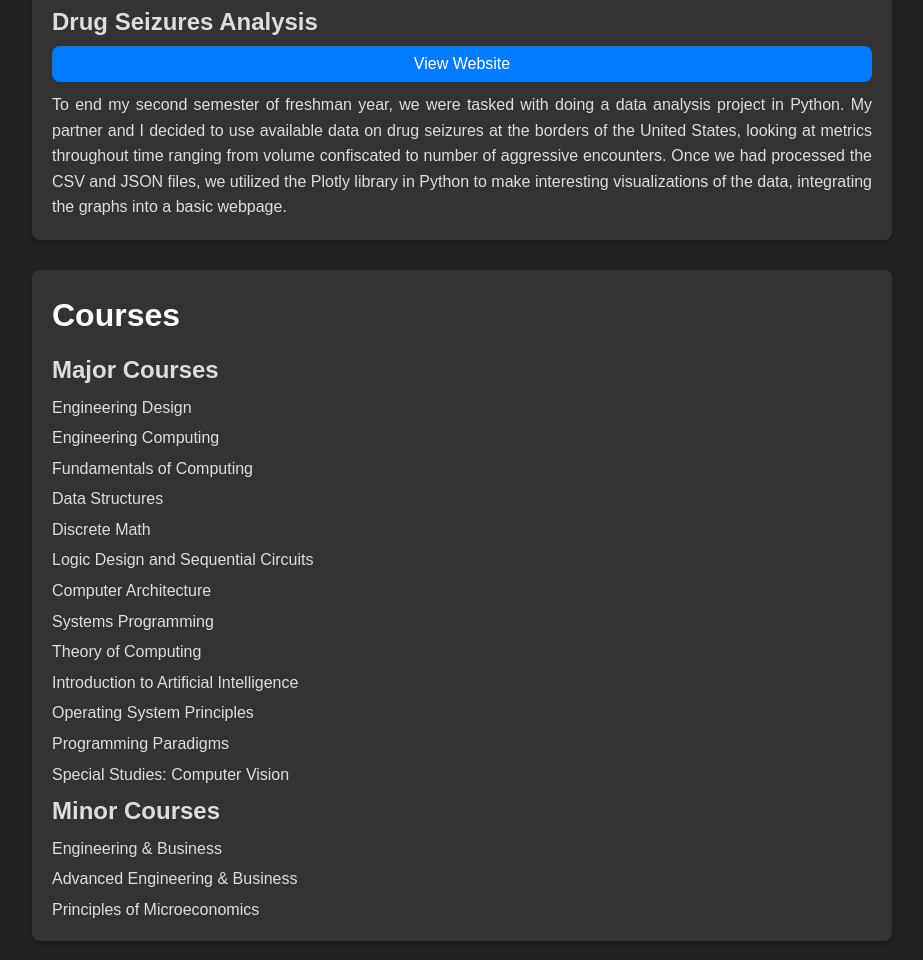
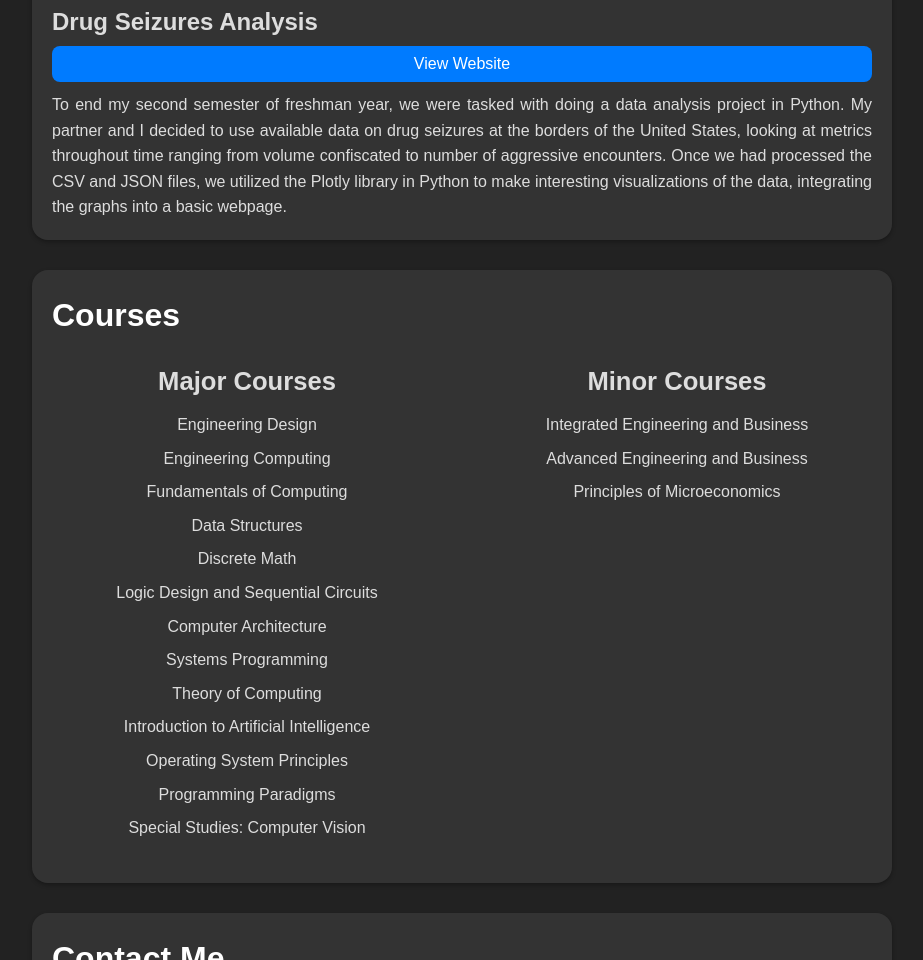
Before and after one commit to aaron-m-lewis/aaron-m-lewis.github.io, a plain HTML site: page index.html in a window 1280 px wide. Shown: the part 1840-2800 px from the top of the page, without its empty margins (178-1101 px from the left). Drawn offline with Linux system fonts and the light colour scheme.

Commit message:
changed class stuff and borders

```diff
--- a/index.html
+++ b/index.html
@@ -1,5 +1,6 @@
 <!DOCTYPE html>
 <html lang="en">
+
 <head>
     <meta charset="UTF-8">
     <meta name="viewport" content="width=device-width, initial-scale=1.0">
@@ -30,7 +31,8 @@
         </section>
 
         <section id="links">
-            <a style='margin-top: 4px;' href="https://www.linkedin.com/in/aaron-matthew-lewis/" target="_blank" class="button">LinkedIn Profile</a>
+            <a style='margin-top: 4px;' href="https://www.linkedin.com/in/aaron-matthew-lewis/" target="_blank"
+                class="button">LinkedIn Profile</a>
             <a href="https://github.com/aaron-m-lewis" target="_blank" class="button">GitHub Profile</a>
             <a style='margin-bottom: 4px;' href="AaronLewisResume.pdf" target="_blank" class="button">Resume PDF</a>
         </section>
@@ -45,8 +47,11 @@
                 makes a tangible difference in the world around me. If you'd like to reach out, please feel free to
                 contact me! Scroll down to see some of the work I've done, or keep reading to learn a little more about
                 me.</p>
-            <p> I'm currently off at school working hard to stay on top of my classes and work on a personal game development project of mine. When I'm not doing those things I like to workout, listen to new indie music, and play competitive
-                video games like Rocket League. Some of my favorite parts of being on campus are talking to friends around Dillon Hall,
+            <p> I'm currently off at school working hard to stay on top of my classes and work on a personal game
+                development project of mine. When I'm not doing those things I like to workout, listen to new indie
+                music, and play competitive
+                video games like Rocket League. Some of my favorite parts of being on campus are talking to friends
+                around Dillon Hall,
                 playing Spikeball out on South Quad, running to my next intramural sports match, or
                 attending one of the many dorm masses.</p>
         </section>
@@ -56,26 +61,46 @@
             <div class="project">
                 <h3>RISC-V Doubly Linked List</h3>
                 <a href="https://github.com/gmax9803/riscv-dllist" target="_blank" class="button">View on GitHub</a>
-                <p style="margin-bottom: 12px;">My partners and I coded a doubly linked list using RISC-V assembly. Mainly, this project taught us about the intricacies of working with limited amounts of registers, the call stack and how it impacts our code, as well as the organization required to perform doubly linked list operations.</p>
+                <p style="margin-bottom: 12px;">My partners and I coded a doubly linked list using RISC-V assembly.
+                    Mainly, this project taught us about the intricacies of working with limited amounts of registers,
+                    the call stack and how it impacts our code, as well as the organization required to perform doubly
+                    linked list operations.</p>
             </div>
             <div class="project">
                 <h3>Regular Expression Parser</h3>
                 <a href="https://github.com/aaron-m-lewis/bgrep" target="_blank" class="button">View on GitHub</a>
-                <p style="margin-bottom: 12px;">Throughout the course of a semester, my partner and I built up our own regular expression parser from scratch in Python. As we learned about better models of computation, starting at deterministic finite automata and ending at Turing machines, we were able to add more features.</p>
+                <p style="margin-bottom: 12px;">Throughout the course of a semester, my partner and I built up our own
+                    regular expression parser from scratch in Python. As we learned about better models of computation,
+                    starting at deterministic finite automata and ending at Turing machines, we were able to add more
+                    features.</p>
             </div>
             <div class="project">
                 <h3>Constellation Model</h3>
-                <p style="margin-bottom: 12px;">During my summer study abroad in London, we were tasked with creating a machine learning project. By utilizing TensorFlow in Python, my team was able to train a convolutional neural network that would process images of the night sky and attempt to identify certain constellations. Due to time constraints and resources, we were not able to make it as accurate as possible, reaching a 65% accuracy in a couple days of training. If I were to redo this project with similar time constraints, I would try to find a dataset with smaller images and work with a smaller model to reduce the number of weights and biases, all to decrease training time and allow for more fine-tuning.</p>
+                <p style="margin-bottom: 12px;">During my summer study abroad in London, we were tasked with creating a
+                    machine learning project. By utilizing TensorFlow in Python, my team was able to train a
+                    convolutional neural network that would process images of the night sky and attempt to identify
+                    certain constellations. Due to time constraints and resources, we were not able to make it as
+                    accurate as possible, reaching a 65% accuracy in a couple days of training. If I were to redo this
+                    project with similar time constraints, I would try to find a dataset with smaller images and work
+                    with a smaller model to reduce the number of weights and biases, all to decrease training time and
+                    allow for more fine-tuning.</p>
             </div>
             <div class="project">
                 <h3>Drug Seizures Analysis</h3>
                 <a href="https://aaron-m-lewis.github.io/borderProject/" target="_blank" class="button">View Website</a>
-                <p>To end my second semester of freshman year, we were tasked with doing a data analysis project in Python. My partner and I decided to use available data on drug seizures at the borders of the United States, looking at metrics throughout time ranging from volume confiscated to number of aggressive encounters. Once we had processed the CSV and JSON files, we utilized the Plotly library in Python to make interesting visualizations of the data, integrating the graphs into a basic webpage.</p>
+                <p>To end my second semester of freshman year, we were tasked with doing a data analysis project in
+                    Python. My partner and I decided to use available data on drug seizures at the borders of the United
+                    States, looking at metrics throughout time ranging from volume confiscated to number of aggressive
+                    encounters. Once we had processed the CSV and JSON files, we utilized the Plotly library in Python
+                    to make interesting visualizations of the data, integrating the graphs into a basic webpage.</p>
             </div>
         </section>
 
         <section id="courses" style="padding-bottom: 14px;">
             <h2>Courses</h2>
+            <div class="courses-container">
+                <!-- Major Courses -->
+                <div class="course-column">
                     <h3>Major Courses</h3>
                     <ul>
                         <li>Engineering Design</li>
@@ -92,12 +117,18 @@
                         <li>Programming Paradigms</li>
                         <li>Special Studies: Computer Vision</li>
                     </ul>
+                </div>
+
+                <!-- Minor Courses -->
+                <div class="course-column">
                     <h3>Minor Courses</h3>
                     <ul>
-                <li>Engineering & Business</li>
-                <li>Advanced Engineering & Business</li>
+                        <li>Integrated Engineering and Business</li>
+                        <li>Advanced Engineering and Business</li>
                         <li>Principles of Microeconomics</li>
                     </ul>
+                </div>
+            </div>
         </section>
 
         <section id="contact">
--- a/styles.css
+++ b/styles.css
@@ -73,7 +73,7 @@ section {
     margin-bottom: 30px;
     background-color: #333; /* Dark section background */
     padding: 20px;
-    border-radius: 8px;
+    border-radius: 16px;
     box-shadow: 0 2px 4px rgba(0, 0, 0, 0.3); /* Stronger shadow */
     scroll-margin-top: 154px; /* Ensure the section is scrolled into view */
 }
@@ -141,6 +141,46 @@ footer nav ul li {
     background-color: #0056b3;
 }
 
+/* Courses Section Styling */
+.courses-container {
+    display: flex; /* Use flexbox to create columns */
+    justify-content: center; /* Center the columns */
+    gap: 40px; /* Space between the columns */
+    flex-wrap: wrap; /* Allow columns to wrap on smaller screens */
+    margin-top: 20px; /* Add some spacing above the container */
+}
+
+.course-column {
+    flex: 1; /* Allow columns to grow and take up equal space */
+    min-width: 250px; /* Minimum width for columns */
+    max-width: 400px; /* Maximum width for columns */
+    margin-bottom: 20px; /* Add some spacing below the columns */
+    text-align: center; /* Center-align text */
+}
+
+.course-column h3 {
+    font-size: 1.6rem; /* Styling for course headings */
+    margin-bottom: 10px; /* Add some spacing below headings */
+}
+
+.course-column ul {
+    list-style-type: none; /* Remove bullet points */
+    padding: 0; /* Remove padding */
+}
+
+.course-column li {
+    margin-bottom: 8px; /* Add spacing between list items */
+    font-size: 1rem; /* Adjust font size */
+}
+
+/* Responsive adjustments */
+@media (max-width: 600px) {
+    .courses-container {
+        flex-direction: column; /* Stack columns on smaller screens */
+        align-items: center; /* Center-align the columns */
+    }
+}
+
 /* Profile Picture Section Styling */
 .profile-picture-section {
     width: 100%;
```
Lines whose indentation alone changed are shown as unchanged.
